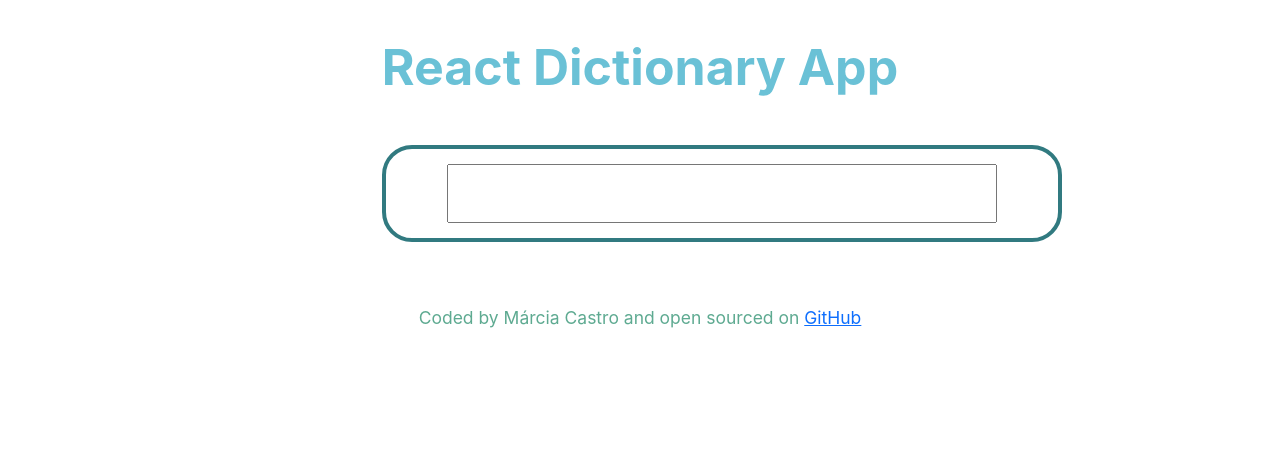
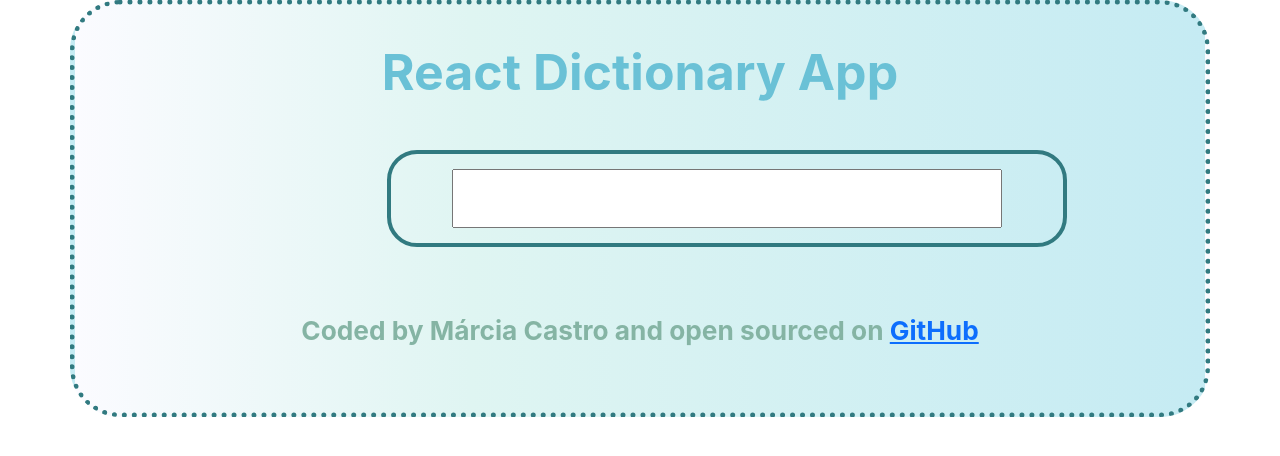
Before and after one commit to MarciaCastro09/dictionary-project, a React (Create React App) app: page / in a window 1280 px wide. Shown: the top 456 px of the page. Built offline with nearby package versions, Linux system fonts and the light colour scheme.

Commit message:
Add changed files

```diff
--- a/src/App.css
+++ b/src/App.css
@@ -1,3 +1,12 @@
+.container {
+  background: linear-gradient(90deg, rgb(251, 251, 255) 0%, rgb(223, 245, 242) 35%, rgb(197, 235, 243) 100%);
+  border: 5px dotted rgb(49, 122, 128);
+  border-radius: 50px;
+}
+
+
+
+
 .App-header {
   margin: 30px 0;
   text-align: center;
@@ -15,7 +24,8 @@
 }
 
 .text-center {
-  color:rgb(94, 170, 145);
+  color:rgb(133, 180, 164);
   margin: 60px 0;
-  font-size: 20px;
+  font-size: 30px;
+  font-weight: bold;
 }
--- a/src/Dictionary.js
+++ b/src/Dictionary.js
@@ -15,7 +15,6 @@ export default function Dictionary()   {
 
     function search(event) {
         event.preventDefault();
-        alert(`Searching for ${keyword} definition`);
         let apiURL = `https://api.dictionaryapi.dev/api/v2/entries/en/${keyword}`;
         axios.get(apiURL).then(handleResponse);
         console.log(apiURL);
```
